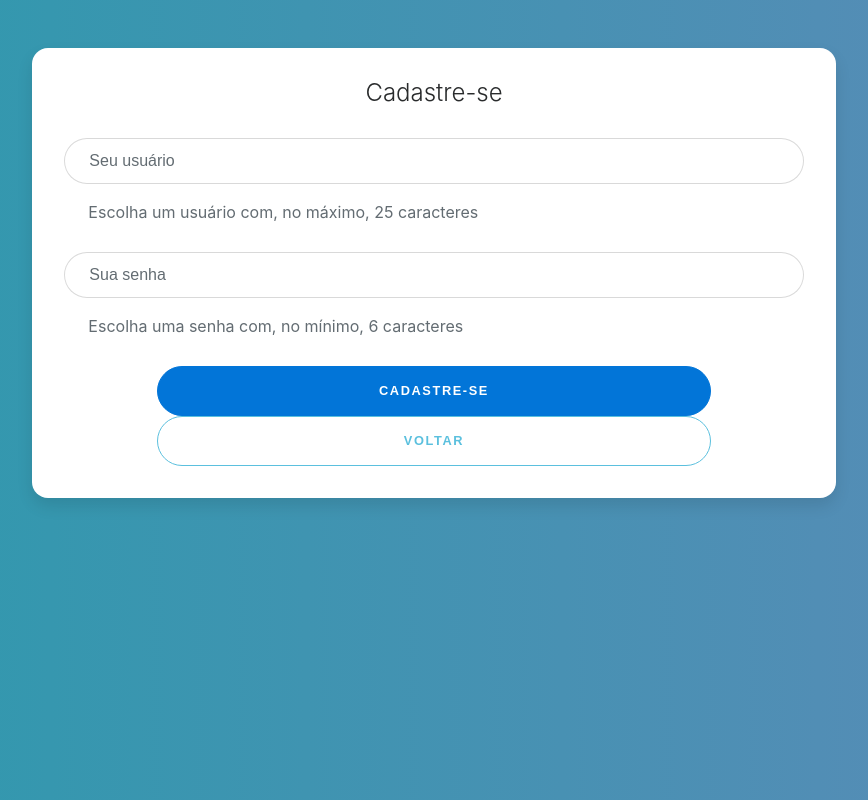
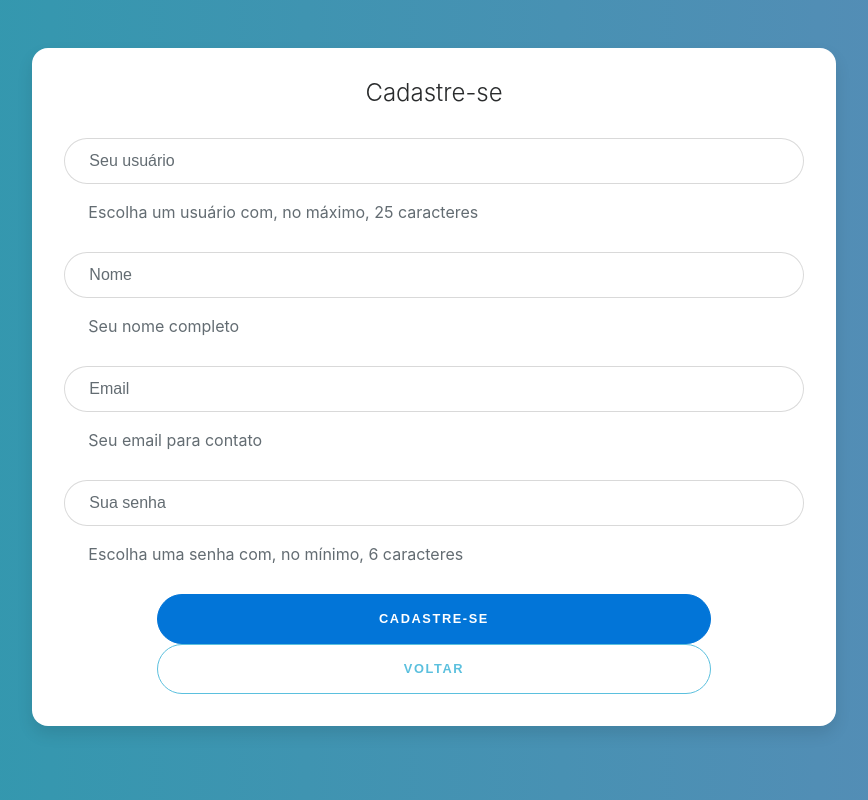
Before and after one commit to cechinjessica/tcc, a PHP site: page /cadastrese.php in a window 1280 px wide. Shown: the whole page, without its empty margins (206-1074 px from the left). Run offline with PHP 8.4, Linux system fonts and the light colour scheme; some libraries are stand-ins or nearby versions.

Commit message:
desenvolvendo

```diff
--- a/Contratos/cadastrese.php
+++ b/Contratos/cadastrese.php
@@ -26,14 +26,24 @@ session_start();
 					<form action="config/cadastre.php" method="post" class="form-padrao">
 						<div class="form-group">
 							<!--<label for="usuario">Usuário:</label>-->
-
 							<input type="text" id="usuario" class="form-control" name="usuario" placeholder="Seu usuário">
 							<label class="form-text text-muted">Escolha um usuário com, no máximo, 25 caracteres</label>
 							<p id="msg_usuario" class="form-control-feedback"></p>
 						</div>
 						<div class="form-group">
+							<!--<label for="nome">Nome:</label>-->
+							<input type="text" id="nome" class="form-control" name="nome" placeholder="Nome">
+							<label class="form-text text-muted">Seu nome completo</label>
+							<p id="msg_nome" class="form-control-feedback"></p>
+						</div>
+						<div class="form-group">
+							<!--<label for="email">Email:</label>-->
+							<input type="text" id="email" class="form-control" name="email" placeholder="Email">
+							<label class="form-text text-muted">Seu email para contato</label>
+							<p id="msg_email" class="form-control-feedback"></p>
+						</div>
+						<div class="form-group">
 							<!--<label for="senha">Senha:</label>-->
-
 							<input type="password" id="senha" class="form-control" name="senha" placeholder="Sua senha">
 							<label class="form-text text-muted">Escolha uma senha com, no mínimo, 6 caracteres</label>
 							<p id="msg_senha" class="form-control-feedback"></p>
--- a/Contratos/config/cadastre.php
+++ b/Contratos/config/cadastre.php
@@ -6,6 +6,8 @@ require 'conexao.php';
 if (isset($_POST['usuario']) & isset($_POST['senha'])){
 	$usuario = $_POST["usuario"];
 	$senha= $_POST["senha"];
+	$nome= $_POST["nome"];
+	$email= $_POST["email"];
 
 
 	$sql = "SELECT * FROM login WHERE usuario='$usuario'";
@@ -19,9 +21,7 @@ if (isset($_POST['usuario']) & isset($_POST['senha'])){
 	}
 
 	else {
-		$sql = "INSERT INTO login (usuario, senha) VALUES ('$usuario', '$senha')";
-		//echo $sql;
-		//echo 'cadastrou';
+		$sql = "INSERT INTO login (usuario, senha, nome, email) VALUES ('$usuario', '$senha', '$nome', '$email')";
 
 		mysqli_query($conexao,$sql);
 		if (mysqli_affected_rows($conexao)!=0) {
--- a/Contratos/config/login.php
+++ b/Contratos/config/login.php
@@ -12,10 +12,11 @@ if(!isset($_POST['usuario']) || !isset($_POST['senha'])) {
 $usuario =  $_POST['usuario'];
 $senha =  $_POST['senha'];
 
-$query = "select usuariooid, usuario from login where usuario = '$usuario' and senha ='$senha'";
+$query = "select nome from login where usuario = '$usuario' and senha ='$senha'";
 echo $query;
 
 $result = mysqli_query($conexao, $query);
+
 //var_dump($result);
 
 $row = mysqli_num_rows($result);
--- a/Contratos/javascript/cadastre.js
+++ b/Contratos/javascript/cadastre.js
@@ -4,6 +4,12 @@ $(document).ready(function () {
 			e.preventDefault();
 		}
 		if (!senha()) {
+			e.preventDefault();
+		}
+		if (!nome()) {
+			e.preventDefault();
+		}
+		if (!email()) {
 			e.preventDefault();
 		}
 
@@ -50,3 +56,44 @@ function senha() {
 	}
 	return a;
 }
+
+
+function nome() {
+	if ($("#nome").hasClass("erro")) {
+		$("#nome").removeClass("erro");
+	} else if ($("#nome").hasClass("certo")) {
+		$("#nome").removeClass("certo");
+	}
+
+	$("#nome").addClass("certo");
+	var a = true;
+	$("#msg_nome").text("");
+
+	if ($("#nome").val() == "") {
+		$("#msg_nome").text("Nome inválido");
+		$("#msg_nome").css("color", "red");
+		$("#nome").addClass("erro");
+		a = false;
+	}
+	return a;
+}
+
+function email() {
+	if ($("#email").hasClass("erro")) {
+		$("#email").removeClass("erro");
+	} else if ($("#email").hasClass("certo")) {
+		$("#email").removeClass("certo");
+	}
+
+	$("#email").addClass("certo");
+	var a = true;
+	$("#msg_email").text("");
+
+	if ($("#email").val() == "") {
+		$("#msg_email").text("Email inválido");
+		$("#msg_email").css("color", "red");
+		$("#email").addClass("erro");
+		a = false;
+	}
+	return a;
+}
```
Also changed, not shown: Contratos/Vendedor.php (+39 -19 lines).
